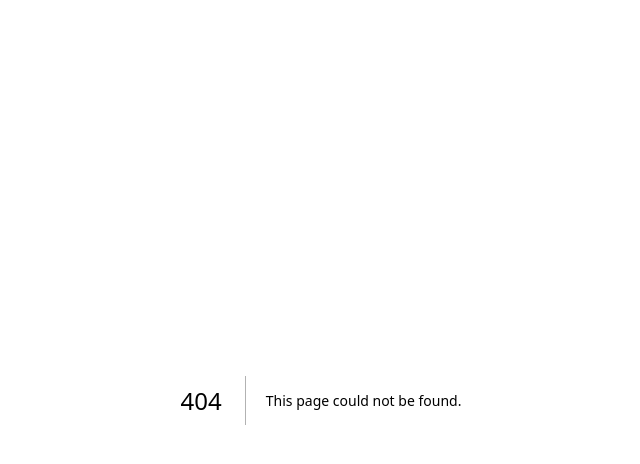
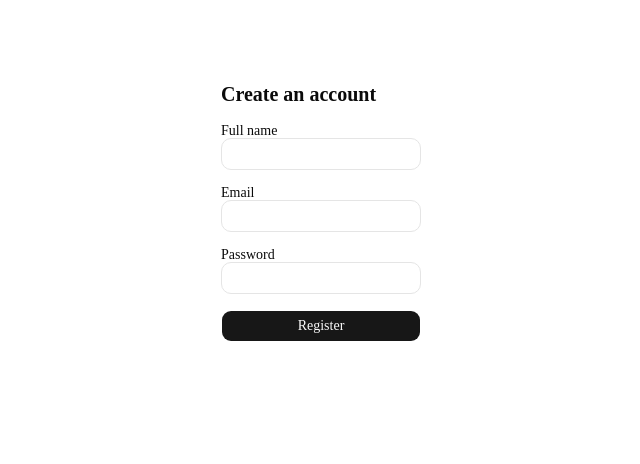
Before and after one commit to Satyamverma22/finlytic-iq, a Next.js app in the folder frontend/: page /register in a window 1280 px wide. Before the commit this address had no page. Shown: the top 464 px of the page, without its empty margins (319-959 px from the left). Built offline with nearby package versions, Linux system fonts and the light colour scheme; no server answers.

Commit message:
feat: add authentication pages and route guard

```diff
--- /dev/null
+++ b/frontend/app/(auth)/login/page.tsx
@@ -0,0 +1,47 @@
+"use client";
+import { useForm } from "react-hook-form";
+import { zodResolver } from "@hookform/resolvers/zod";
+import { useRouter } from "next/navigation";
+import { useState } from "react";
+import { loginSchema, LoginFormValues } from "@/lib/schemas/auth";
+import { loginUser } from "@/features/auth/api";
+import { Button } from "@/components/ui/button";
+import { Input } from "@/components/ui/input";
+import { Label } from "@/components/ui/label";
+
+export default function LoginPage() {
+  const router = useRouter();
+  const [error, setError] = useState<string | null>(null);
+  const { register, handleSubmit, formState: { errors, isSubmitting } } =
+    useForm<LoginFormValues>({ resolver: zodResolver(loginSchema) });
+
+  const onSubmit = async (values: LoginFormValues) => {
+    setError(null);
+    try {
+      await loginUser(values);
+      router.push("/dashboard");
+    } catch (e: any) {
+      setError(e.message);
+    }
+  };
+
+  return (
+    <form onSubmit={handleSubmit(onSubmit)} className="max-w-sm mx-auto mt-20 space-y-4">
+      <h1 className="text-xl font-semibold">Log in</h1>
+      <div>
+        <Label htmlFor="email">Email</Label>
+        <Input id="email" type="email" {...register("email")} />
+        {errors.email && <p className="text-sm text-red-500">{errors.email.message}</p>}
+      </div>
+      <div>
+        <Label htmlFor="password">Password</Label>
+        <Input id="password" type="password" {...register("password")} />
+        {errors.password && <p className="text-sm text-red-500">{errors.password.message}</p>}
+      </div>
+      {error && <p className="text-sm text-red-500">{error}</p>}
+      <Button type="submit" disabled={isSubmitting} className="w-full">
+        {isSubmitting ? "Logging in..." : "Log in"}
+      </Button>
+    </form>
+  );
+}
--- /dev/null
+++ b/frontend/app/(auth)/register/page.tsx
@@ -0,0 +1,52 @@
+"use client";
+import { useForm } from "react-hook-form";
+import { zodResolver } from "@hookform/resolvers/zod";
+import { useRouter } from "next/navigation";
+import { useState } from "react";
+import { registerSchema, RegisterFormValues } from "@/lib/schemas/auth";
+import { registerUser } from "@/features/auth/api";
+import { Button } from "@/components/ui/button";
+import { Input } from "@/components/ui/input";
+import { Label } from "@/components/ui/label";
+
+export default function RegisterPage() {
+  const router = useRouter();
+  const [error, setError] = useState<string | null>(null);
+  const { register, handleSubmit, formState: { errors, isSubmitting } } =
+    useForm<RegisterFormValues>({ resolver: zodResolver(registerSchema) });
+
+  const onSubmit = async (values: RegisterFormValues) => {
+    setError(null);
+    try {
+      await registerUser(values);
+      router.push("/login");
+    } catch (e: any) {
+      setError(e.message);
+    }
+  };
+
+  return (
+    <form onSubmit={handleSubmit(onSubmit)} className="max-w-sm mx-auto mt-20 space-y-4">
+      <h1 className="text-xl font-semibold">Create an account</h1>
+      <div>
+        <Label htmlFor="full_name">Full name</Label>
+        <Input id="full_name" {...register("full_name")} />
+        {errors.full_name && <p className="text-sm text-red-500">{errors.full_name.message}</p>}
+      </div>
+      <div>
+        <Label htmlFor="email">Email</Label>
+        <Input id="email" type="email" {...register("email")} />
+        {errors.email && <p className="text-sm text-red-500">{errors.email.message}</p>}
+      </div>
+      <div>
+        <Label htmlFor="password">Password</Label>
+        <Input id="password" type="password" {...register("password")} />
+        {errors.password && <p className="text-sm text-red-500">{errors.password.message}</p>}
+      </div>
+      {error && <p className="text-sm text-red-500">{error}</p>}
+      <Button type="submit" disabled={isSubmitting} className="w-full">
+        {isSubmitting ? "Creating..." : "Register"}
+      </Button>
+    </form>
+  );
+}
--- /dev/null
+++ b/frontend/app/dashboard/layout.tsx
@@ -0,0 +1,8 @@
+"use client";
+import { useAuthGuard } from "@/hooks/use-auth-guard";
+
+export default function DashboardLayout({ children }: { children: React.ReactNode }) {
+  const ready = useAuthGuard();
+  if (!ready) return null;
+  return <div className="p-6">{children}</div>;
+}
--- /dev/null
+++ b/frontend/app/dashboard/page.tsx
@@ -0,0 +1,3 @@
+export default function DashboardPage() {
+  return <h1 className="text-2xl font-semibold">Dashboard</h1>;
+}
--- /dev/null
+++ b/frontend/features/auth/api.ts
@@ -0,0 +1,22 @@
+import { apiFetch } from "@/lib/api-client";
+import { setToken } from "@/lib/auth-token";
+import type { RegisterFormValues, LoginFormValues } from "@/lib/schemas/auth";
+
+interface TokenResponse { access_token: string; token_type: string; }
+interface UserResponse { id: string; email: string; full_name: string; }
+
+export async function registerUser(payload: RegisterFormValues): Promise<UserResponse> {
+  return apiFetch<UserResponse>("/api/auth/register", {
+    method: "POST",
+    body: JSON.stringify(payload),
+  });
+}
+
+export async function loginUser(payload: LoginFormValues): Promise<TokenResponse> {
+  const res = await apiFetch<TokenResponse>("/api/auth/login", {
+    method: "POST",
+    body: JSON.stringify(payload),
+  });
+  setToken(res.access_token);
+  return res;
+}
--- /dev/null
+++ b/frontend/hooks/use-auth-guard.ts
@@ -0,0 +1,19 @@
+"use client";
+import { useEffect, useState } from "react";
+import { useRouter } from "next/navigation";
+import { getToken } from "@/lib/auth-token";
+
+export function useAuthGuard() {
+  const router = useRouter();
+  const [ready, setReady] = useState(false);
+
+  useEffect(() => {
+    if (!getToken()) {
+      router.replace("/login");
+    } else {
+      setReady(true);
+    }
+  }, [router]);
+
+  return ready;
+}
--- /dev/null
+++ b/frontend/lib/schemas/auth.ts
@@ -0,0 +1,14 @@
+import { z } from "zod";
+
+export const registerSchema = z.object({
+  email: z.string().email(),
+  password: z.string().min(8).max(128),
+  full_name: z.string().min(1).max(255),
+});
+export type RegisterFormValues = z.infer<typeof registerSchema>;
+
+export const loginSchema = z.object({
+  email: z.string().email(),
+  password: z.string().min(1),
+});
+export type LoginFormValues = z.infer<typeof loginSchema>;
--- a/frontend/package.json
+++ b/frontend/package.json
@@ -10,6 +10,7 @@
   },
   "dependencies": {
     "@base-ui/react": "^1.8.0",
+    "@hookform/resolvers": "^5.9.1",
     "class-variance-authority": "^0.7.1",
     "cn": "^0.4.0",
     "lucide-react": "^1.48.0",
@@ -17,9 +18,11 @@
     "next-themes": "^0.4.6",
     "react": "19.2.8",
     "react-dom": "19.2.8",
+    "react-hook-form": "^7.89.0",
     "shadcn": "^4.21.0",
     "sonner": "^2.0.8",
-    "tw-animate-css": "^1.4.0"
+    "tw-animate-css": "^1.4.0",
+    "zod": "^4.6.5"
   },
   "devDependencies": {
     "@tailwindcss/postcss": "^4",
```
Also changed, not shown: 1 other file (tests, documents, lock files or other folders).
